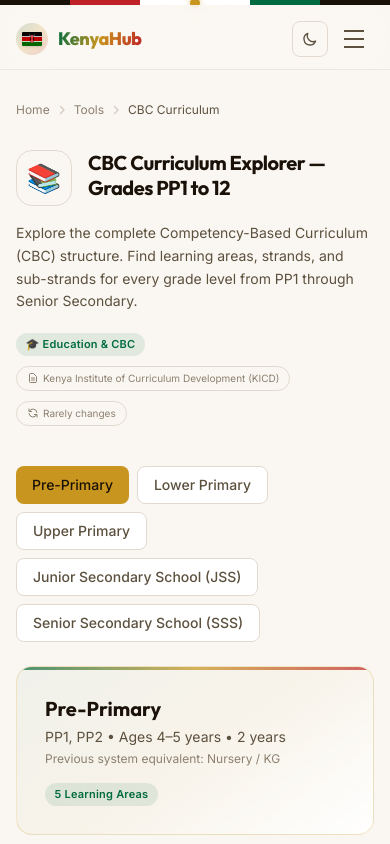
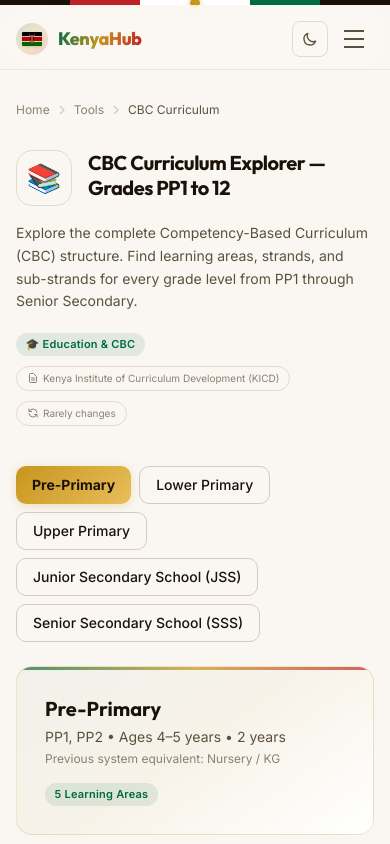
Before and after one commit to AndySamOmolo/Kenya-Hub, a Next.js app in the folder kenyahub/: page /tools/cbc-curriculum in a window 390 px wide. Shown: the top 844 px of the page. Built offline with nearby package versions, Linux system fonts and the light colour scheme.

Commit message:
Style buttons to match website look and fix CBC table responsiveness

```diff
--- a/kenyahub/src/app/admin/posts/page.tsx
+++ b/kenyahub/src/app/admin/posts/page.tsx
@@ -59,7 +59,7 @@
           <p className="text-text-muted">Manage your blog content</p>
         </div>
         <div className="flex items-center gap-3">
-          <Link href="/admin/settings" className="px-4 py-2 rounded-lg bg-bg-card border border-border text-sm font-medium text-text-primary hover:text-gold transition-colors">
+          <Link href="/admin/settings" className="btn-outline shrink-0">
             ⚙️ Settings
           </Link>
           <Link href="/admin/posts/new" className="btn-primary shrink-0">
--- a/kenyahub/src/app/blog/page.tsx
+++ b/kenyahub/src/app/blog/page.tsx
@@ -75,11 +75,11 @@
         <div className="flex flex-wrap gap-2 mb-8">
           <button
             onClick={() => setSelectedTag(null)}
-            className={`px-3 py-1.5 rounded-lg text-xs font-medium transition-all ${
+            className={
               selectedTag === null
-                ? "bg-gold text-kenya-black"
-                : "bg-bg-card border border-border text-text-secondary hover:text-gold"
-            }`}
+                ? "btn-gold !px-3 !py-1.5 !text-xs !rounded-lg"
+                : "btn-outline !px-3 !py-1.5 !text-xs !rounded-lg"
+            }
           >
             All Posts
           </button>
@@ -87,11 +87,11 @@
             <button
               key={tag}
               onClick={() => setSelectedTag(tag)}
-              className={`px-3 py-1.5 rounded-lg text-xs font-medium transition-all ${
+              className={
                 selectedTag === tag
-                  ? "bg-gold text-kenya-black"
-                  : "bg-bg-card border border-border text-text-secondary hover:text-gold"
-              }`}
+                  ? "btn-gold !px-3 !py-1.5 !text-xs !rounded-lg"
+                  : "btn-outline !px-3 !py-1.5 !text-xs !rounded-lg"
+              }
             >
               {tag}
             </button>
--- a/kenyahub/src/app/tools/cbc-curriculum/page.tsx
+++ b/kenyahub/src/app/tools/cbc-curriculum/page.tsx
@@ -28,11 +28,11 @@
             <button
               key={l.id}
               onClick={() => setSelectedLevel(l.id)}
-              className={`px-4 py-2 rounded-lg text-sm font-medium transition-all ${
+              className={
                 selectedLevel === l.id
-                  ? "bg-gold text-kenya-black"
-                  : "bg-bg-card border border-border text-text-secondary hover:border-gold hover:text-gold"
-              }`}
+                  ? "btn-gold !py-2 !px-4 !text-sm"
+                  : "btn-outline !py-2 !px-4 !text-sm"
+              }
             >
               {l.name}
             </button>
@@ -125,7 +125,7 @@
         )}
 
         {/* CBC vs 8-4-4 Comparison */}
-        <div className="bg-bg-card border border-border rounded-xl overflow-hidden">
+        <div className="bg-bg-card border border-border rounded-xl overflow-x-auto">
           <div className="px-5 py-3 border-b border-border bg-bg-elevated">
             <h3 className="text-sm font-semibold text-text-primary font-[family-name:var(--font-outfit)]">
               CBC vs 8-4-4 Comparison
--- a/kenyahub/src/app/tools/cbc-grade-age/page.tsx
+++ b/kenyahub/src/app/tools/cbc-grade-age/page.tsx
@@ -106,7 +106,7 @@
         )}
 
         {/* Full Grade-Age Table */}
-        <div className="bg-bg-card border border-border rounded-xl overflow-hidden">
+        <div className="bg-bg-card border border-border rounded-xl overflow-x-auto">
           <div className="px-5 py-3 border-b border-border bg-bg-elevated">
             <h3 className="text-sm font-semibold text-text-primary font-[family-name:var(--font-outfit)]">
               Complete CBC Grade-Age Guide
```
